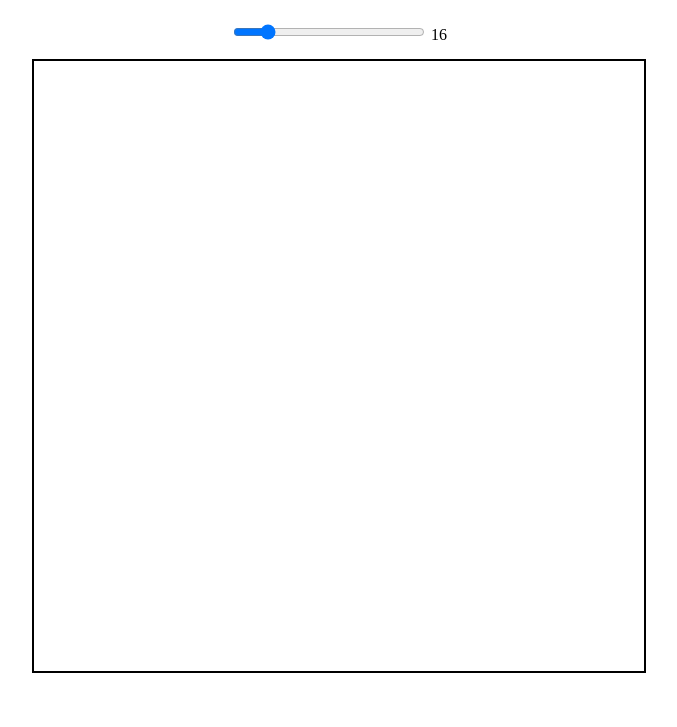
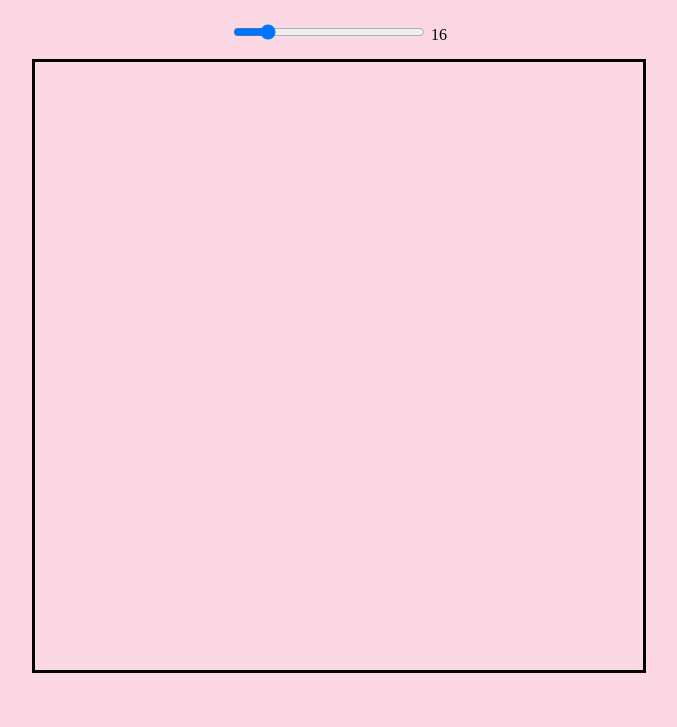
Before and after one commit to Kritijo/Etch-a-Sketch, a plain HTML site: page index.html in a window 1280 px wide. Shown: the part 73-800 px from the top of the page, without its empty margins (301-978 px from the left). Drawn offline with Linux system fonts and the light colour scheme.

Commit message:
Add background-color to the webpage

```diff
--- a/styles.css
+++ b/styles.css
@@ -10,6 +10,7 @@ body{
 
 *{
     box-sizing: border-box;
+    background-color: #fbd8e3;
 }
 
 input{
@@ -17,7 +18,7 @@ input{
 }
 
 .container{
-    border:2px solid black;
+    border:3px solid black;
     display: flex;
     flex-wrap: wrap;
     width: 48vw;
```
